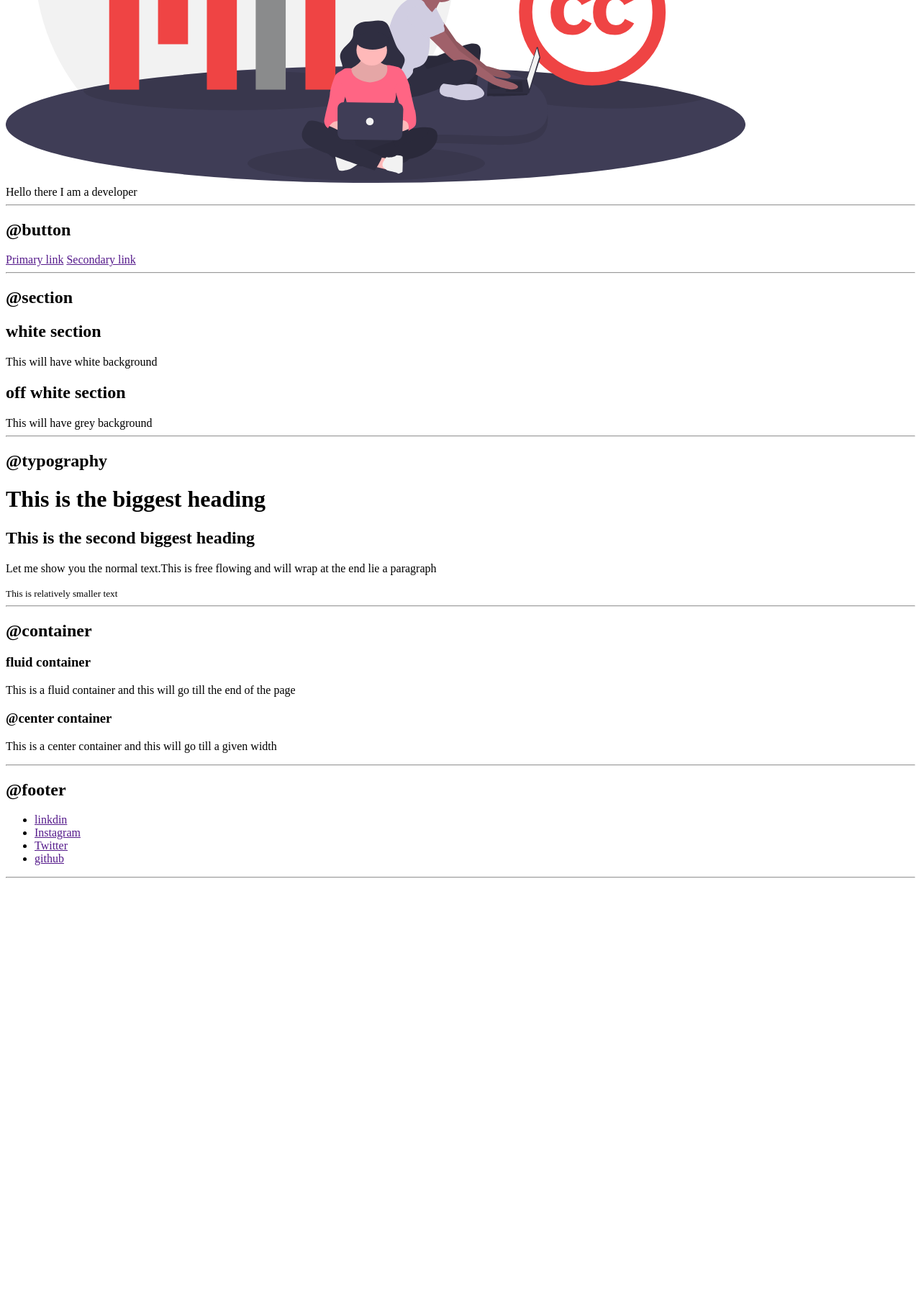
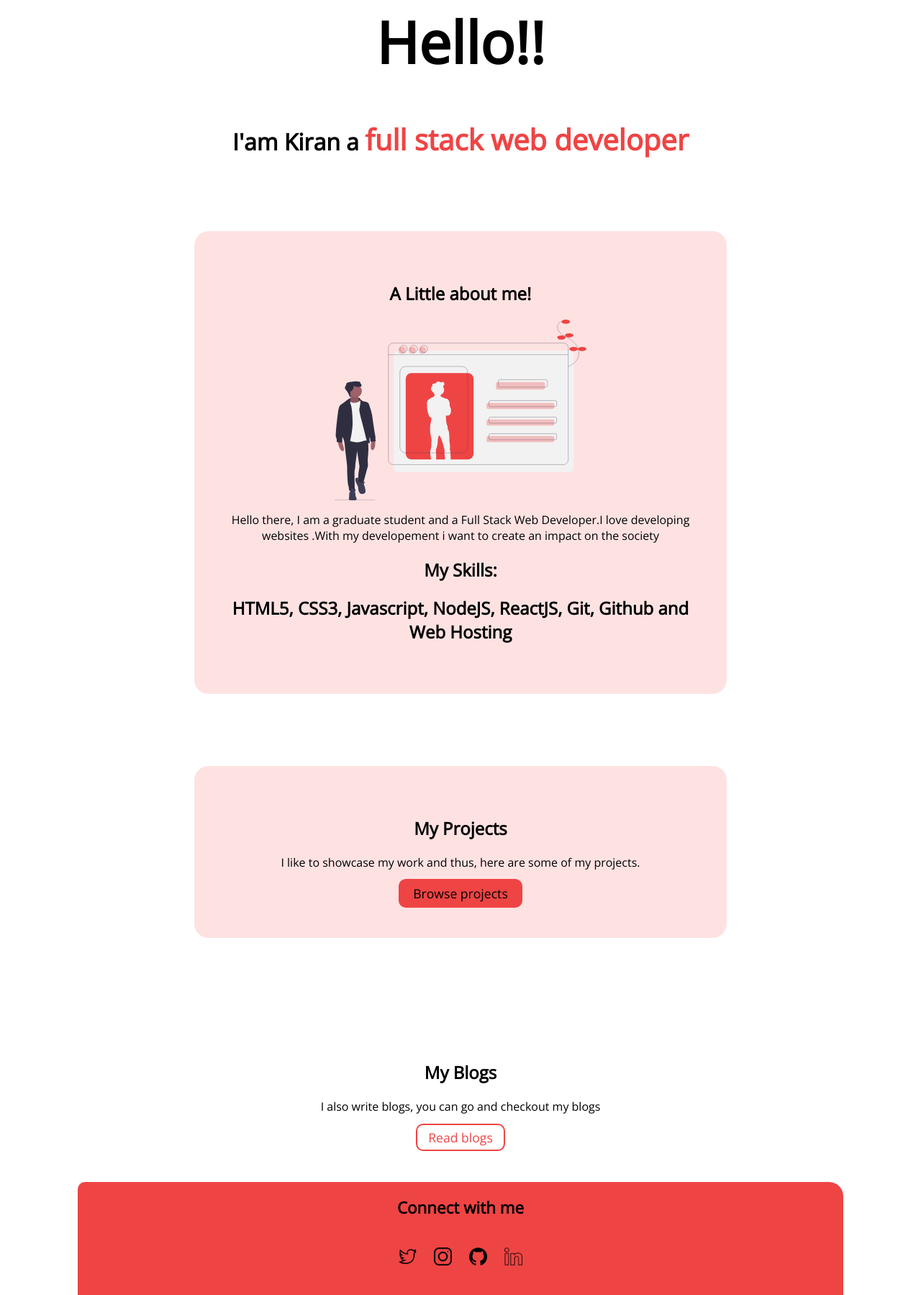
Before and after one commit to kirandebnath81/component-library, a plain HTML site: page index.html in a window 1280 px wide. Shown: the part 603-2402 px from the top of the page at 72% size. Before the commit the page ends 1831 px from the top, so only its background shows below. Drawn offline with nearby package versions, Linux system fonts and the light colour scheme.

Commit message:
feat :  added new features

```diff
--- a/index.html
+++ b/index.html
@@ -5,78 +5,87 @@
     <meta charset="UTF-8">
     <meta name="viewport" content="width=device-width, initial-scale=1.0">
     <title>Component Library</title>
-    <link rel="stylesheet" href="">
+    <link rel="stylesheet" href="styles/styles.css">
 </head>
 
 <body>
 
-    <h2>@nav</h2>
 
-    <nav>
-        <div>IMDEVELOPER</div>
-        <ul>
 
-            <li><a href="">Home</a></li>
-            <li><a href="">Projects</a></li>
-            <li><a href="">Blogs</a></li>
-            <li><a href="">Contact me</a></li>
+    <nav class="navigation">
+        <div class="brand-name">IMDEVELOPER</div>
+        <ul class="lists">
+
+            <li class="list-item"><a href="" class="link link-active">Home</a></li>
+            <li class="list-item"><a href="projects.html" class="link">Projects</a></li>
+            <li class="list-item"><a href="" class="link">Blogs</a></li>
+            <li class="list-item"><a href="" class="link">Contact me</a></li>
 
         </ul>
     </nav>
-    <hr>
 
-    <h2>@header</h2>
-    <header>
-        <div><img src="images/logo.svg" alt=""></div>
-        <div>Hello there I am a developer</div>
+
+
+    <header class="header">
+        <div ><img class="header-img" src="images/logo.svg" alt=""></div>
+        <div class="header-text">
+            <h1 class="header-heading">Hello!!</h1>
+            <p class="header-para-text">I'am Kiran a <span> full stack web developer</span></p>
+        </div>
     </header>
-
-    <hr>
-
-    <h2>@button</h2>
-    <a href="">Primary link</a>
-    <a href="">Secondary link</a>
-    <hr>
-
-    <h2>@section</h2>
-    <section>
-        <h2>white section</h2>
-        <div>This will have white background</div>
-    </section>
-    <section>
-        <h2>off white section</h2>
-        <div>This will have grey background</div>
-    </section>
-    <hr>
 
 
 
 
-    <h2>@typography</h2>
-    <h1>This is the biggest heading</h1>
-    <h2>This is the second biggest heading</h2>
-    <p>Let me show you the normal text.This is free flowing and will wrap at the end lie a paragraph</p>
-    <small>This is relatively smaller text</small>
 
-    <hr>
-    <h2>@container</h2>
-    <h3>fluid container</h3>
-    <p>This is a fluid container and this will go till the end of the page</p>
 
-    <h3>@center container</h3>
-    <p>This is a center container and this will go till a given width </p>
 
-    <hr>
-    <h2>@footer</h2>
-    <footer>
-        <ul>
-            <li><a href="">linkdin</a></li>
-            <li><a href="">Instagram</a></li>
-            <li><a href="">Twitter</a></li>
-            <li><a href="">github</a></li>
+
+
+    <section class="container-one">
+        <div class="container-center">
+            <h2>A Little about me!</h2>
+            <img class="section-img" src="images/profile.svg" alt="">
+            <p>Hello there, I am a graduate student and a Full Stack Web Developer.I love developing websites .With my developement i want to create an impact on the society</p>
+            <h2>My Skills:</h2>
+            <h2>HTML5, CSS3, Javascript, NodeJS, ReactJS, Git, Github and Web Hosting</h2>
+        </div>
+
+    </section>
+
+    <section class="container-one">
+        <div class="container-center">
+            <h2>My Projects</h2>
+            <p>I like to showcase my work and thus, here are some of my projects.</p>
+        </div>
+        <div class="link-button">
+            <a href="" class="link link-primary">Browse projects</a>
+        </div>
+
+    </section>
+
+    <section class="container-two">
+        <div class="container-center">
+            <h1>My Blogs</h1>
+            <p>I also write blogs, you can go and checkout my blogs</p>
+        </div>
+        <div class="link-button">
+            <a href="" class="link link-secondary">Read blogs</a>
+        </div>
+
+    </section>
+
+
+    <footer class="footer">
+        <div class="footer-text">Connect with me</div>
+        <ul class="list-icons">
+            <li class="list-item"><a href="" class="link"><img class="social-media" src="images/twitter.png" alt=""></a></li>
+            <li class="list-item"><a href="" class="link"><img class="social-media" src="images/instagram.png" alt=""></a></li>
+            <li class="list-item"><a href="" class="link"><img class="social-media" src="images/github.png" alt=""></a></li>
+            <li class="list-item"><a href="" class="link"><img class="social-media" src="images/linkedin.png" alt=""></a></li>
         </ul>
     </footer>
-    <hr>
+
 
 
 </body>
--- /dev/null
+++ b/styles/styles.css
@@ -0,0 +1,145 @@
+/* nav */
+@import url("https://fonts.googleapis.com/css2?family=Open+Sans&display=swap");
+
+body {
+  font-family: "Open Sans", sans-serif;
+  margin: 0px;
+}
+
+:root {
+  --primary-color: #ef4444;
+  --secondary-color: #fee2e2;
+}
+
+/* nav */
+
+.navigation {
+  max-width: 80%;
+  color: black;
+  background-color: var(--primary-color);
+  padding: 10px;
+  border-bottom-left-radius: 10px;
+  border-bottom-right-radius: 10px;
+  margin: 0px auto;
+}
+
+.brand-name {
+  font-weight: bold;
+  font-size: 1.2rem;
+}
+
+.link {
+  text-decoration: none;
+  color: black;
+  margin: 10px;
+  font-size: 1.1rem;
+}
+
+.link-active {
+  font-weight: bold;
+}
+
+.list-item {
+  list-style: none;
+  display: inline-block;
+}
+.lists {
+  text-align: right;
+}
+
+/* links */
+
+.link-primary {
+  background-color: var(--primary-color);
+  padding: 8px 20px;
+  border-radius: 10px;
+}
+.link-secondary {
+  border: 2px solid var(--primary-color);
+  color: var(--primary-color);
+  padding: 5px 15px;
+  border-radius: 10px;
+  margin: 0px auto;
+}
+
+.link-button {
+
+  text-align: center;
+}
+
+/* footer */
+.footer {
+  background-color: var(--primary-color);
+  padding: 20px;
+  border-top-left-radius: 10px;
+  border-top-right-radius: 20px;
+  max-width: 80%;
+  margin: 0px auto;
+}
+
+.footer-text {
+  font-size: 1.4rem;
+  color: black;
+  text-align: center;
+  font-weight: bold;
+}
+
+.social-media {
+  max-width: 25px;
+}
+.list-icons {
+  text-align: center;
+  margin-top: 40px;
+  padding: 0px;
+}
+
+/* header */
+
+.header {
+  margin: 100px auto;
+}
+.header-img {
+  max-width: 600px;
+  display: block;
+  margin: 50px auto;
+}
+.header-text {
+  text-align: center;
+}
+.header-heading {
+  font-size: 5rem;
+  font-weight: bold;
+}
+.header-para-text {
+  font-size: 2rem;
+  font-weight: bold;
+}
+
+.header-para-text > span {
+  font-size: 2.5rem;
+  color: var(--primary-color);
+}
+
+/* section */
+
+.container-one {
+  background-color: var(--secondary-color);
+  padding: 50px;
+  border-radius: 20px;
+  max-width: 50%;
+  margin: 100px auto;
+}
+.container-center {
+  margin-bottom: 20px;
+  text-align: center;
+}
+.container-two {
+  padding: 50px;
+  max-width: 60%;
+  margin: 0px auto;
+}
+.section-img {
+  max-width: 350px;
+  display: block;
+  margin: 0px auto;
+}
```
Also changed, not shown: blog.html (added, +47 -0 lines), projects.html (added, +101 -0 lines), images/github.png (added), images/instagram.png (added), images/linkedin.png (added), images/profile.svg (added), images/twitter.png (added).
